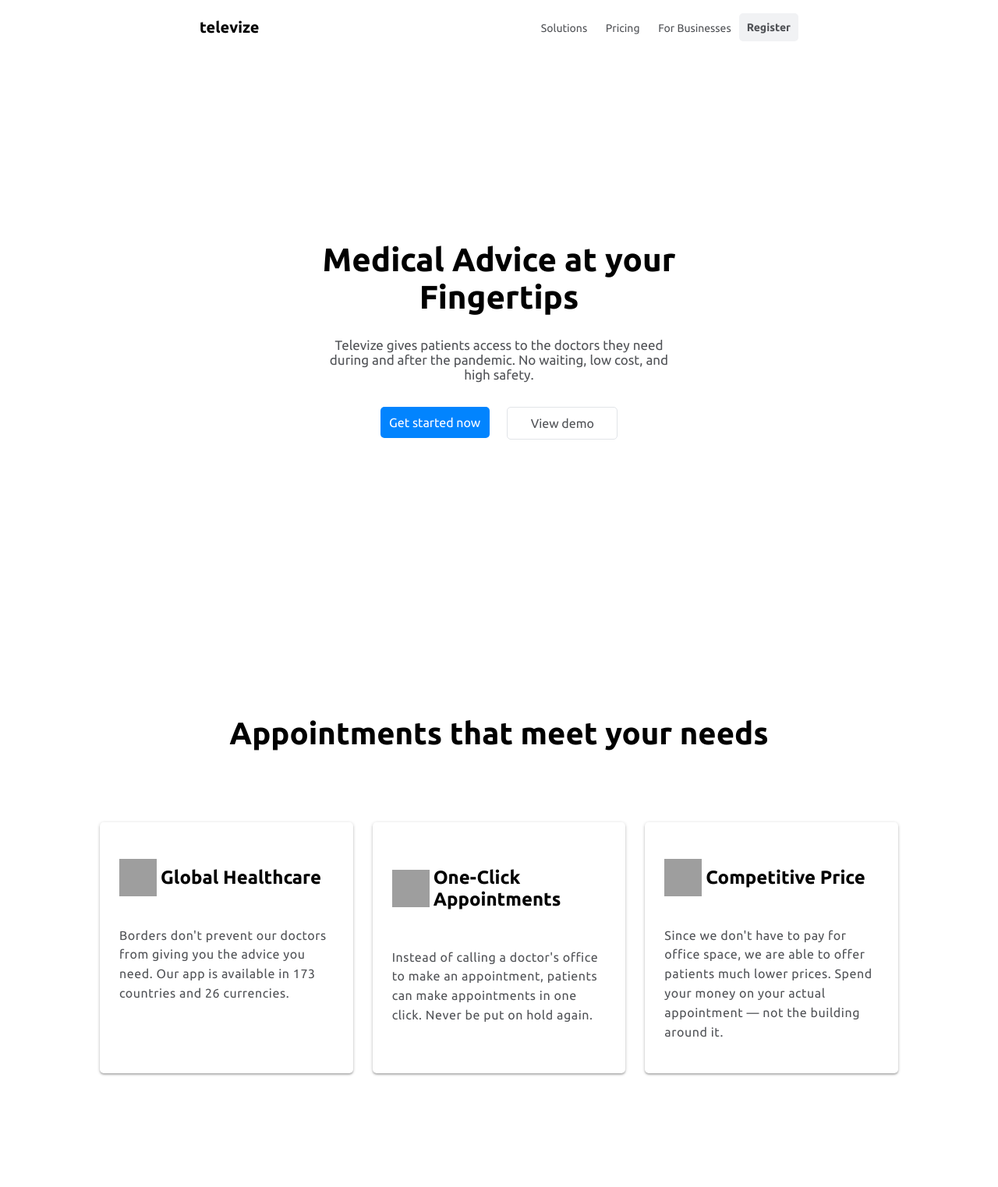
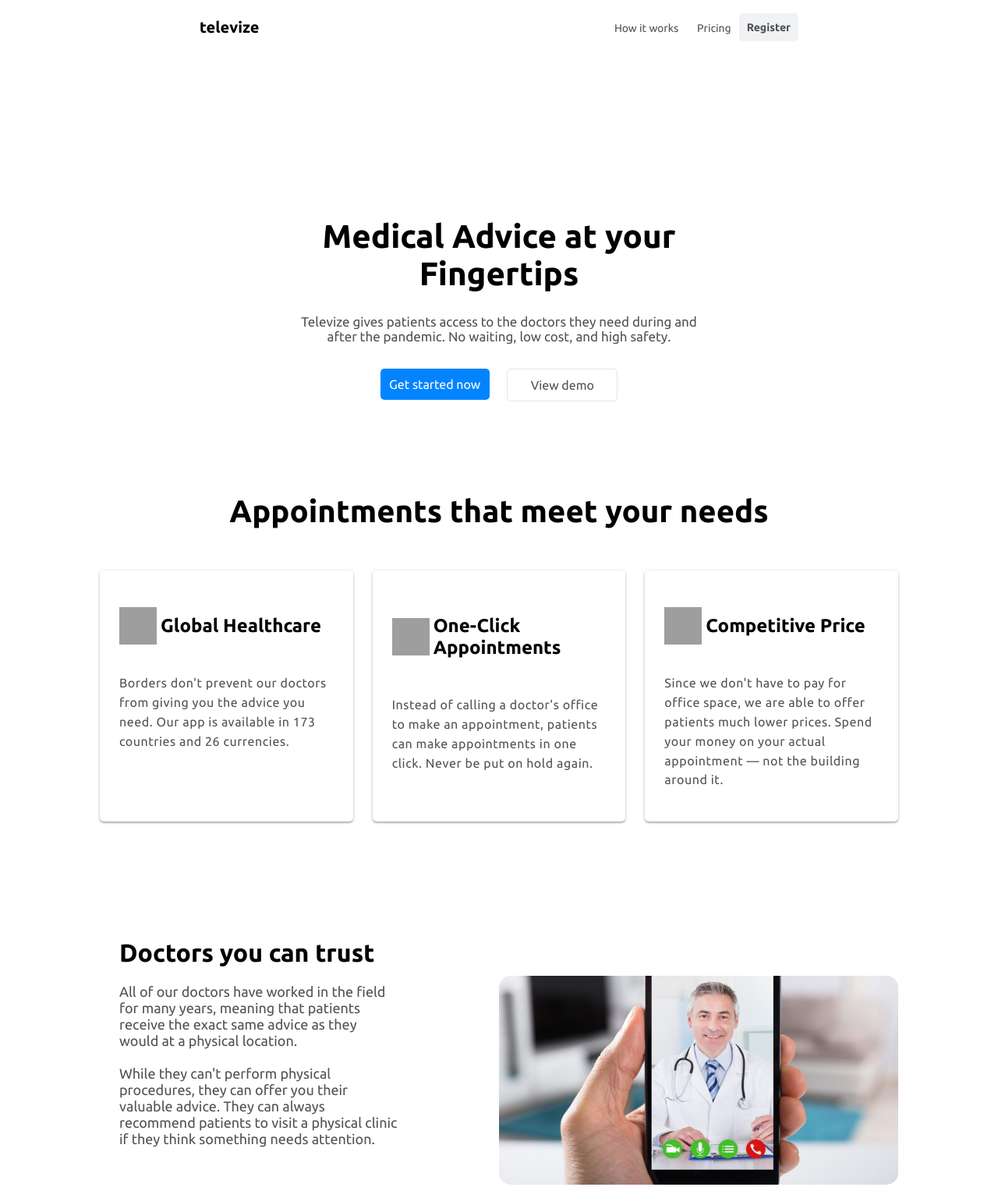
Before and after one commit to ZackMurry/tsa-webmaster-2021, a plain HTML site: page src/index.html in a window 1280 px wide. Shown: the top 1523 px of the page at 78% size. Drawn offline with Linux system fonts and the light colour scheme; grey boxes are pictures that could not be loaded.

Commit message:
fixed home page

```diff
--- a/src/index.css
+++ b/src/index.css
@@ -46,9 +46,10 @@ html, body {
   display: flex;
   justify-content: center;
   align-items: center;
+  margin-top:
   width: 90%;
   margin: 0 auto;
-  height: 90vh;
+  height: 80vh;
 }
 
 #hero-center {
@@ -115,7 +116,7 @@ html, body {
 @media (min-width: 992px) {
   #three-square-section-container {
     padding: 10%;
-    padding-top: 5%;
+    padding-top: 2%;
     margin-top: 25px;
     display: grid;
     column-gap: 25px;
@@ -188,7 +189,7 @@ html, body {
 }
 
 .section-header {
-  margin-top: 10%;
+  margin-top: -6%;
   width: 100%;
   text-align: center;
   font-size: 40px;
--- a/src/index.html
+++ b/src/index.html
@@ -14,9 +14,8 @@
         <h3 class="logo-small">televize</h3>
         <div id="navbar-subcontainer" class="flex-se">
             <div id="navbar-minor-wrapper">
-                <a href="/solutions.html" class="navbar-btn">Solutions</a>
+                <a href="/instructions.html" class="navbar-btn">How it works</a>
                 <a href="/pricing.html" class="navbar-btn">Pricing</a>
-                <a href="/businesses.html" class="navbar-btn" id="navbar-for-businesses">For Businesses</a>
             </div>
             <a href="/register.html" id="navbar-register-btn">Register</a>
         </div>
```
Also changed, not shown: src/instructions.html (+1 -2 lines).
